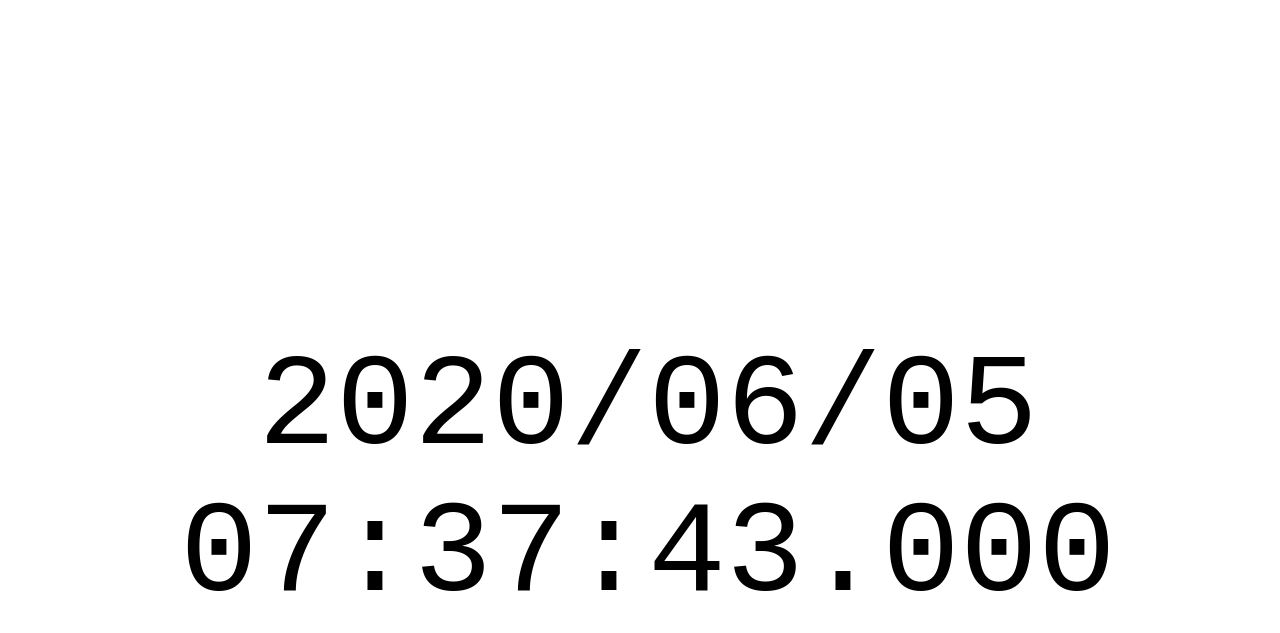
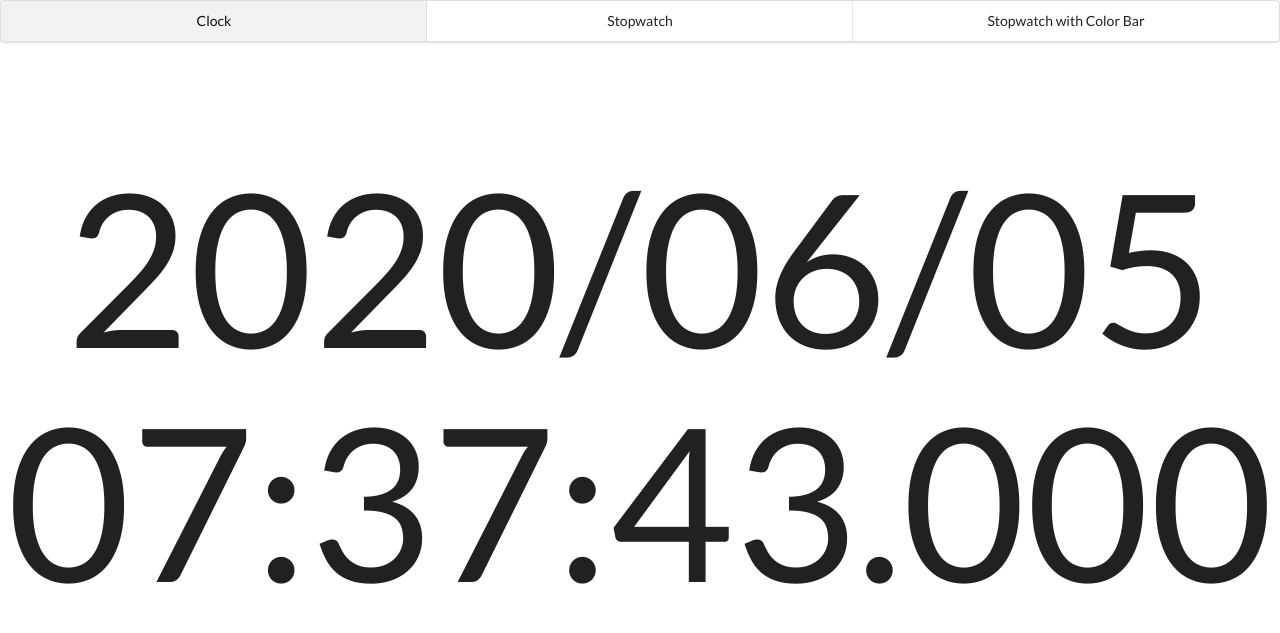
Before and after one commit to Atupon0302/display_timer, a plain HTML site: page index.html in a window 1280 px wide. Drawn offline with nearby package versions, Linux system fonts and the light colour scheme.

Commit message:
support multi window size

```diff
--- /dev/null
+++ b/index.css
@@ -0,0 +1,17 @@
+div{
+    margin: 70px 0;
+    text-align: center;
+    font-size: 70px;
+}
+@media (min-width: 640px) {
+    div{
+        margin: calc(70px + ((1vw - 6.4px)*22.40)) 0;
+        font-size: calc(70px + ((1vw - 6.4px)*22.40));
+    }
+  }
+@media (min-width: 2560px) {
+    div{
+        margin: 500px 0;
+        font-size: 500px;
+    }
+}
--- a/index.html
+++ b/index.html
@@ -5,7 +5,10 @@
     <meta charset="UTF-8" />
     <title>ミリ秒時計</title>
     <meta name="Description" content="ミリ秒に対応した時計です" />
-
+    <!-- semantic.css  -->
+    <link rel="stylesheet" type="text/css" href="https://cdnjs.cloudflare.com/ajax/libs/semantic-ui/2.3.3/semantic.min.css">
+    <link rel="stylesheet" type="text/css" href="index.css">
+    <!--
     <style type="text/css">
         body {
             background-color: #fff;
@@ -23,35 +26,23 @@
             text-align: center;
         }
     </style>
+    -->
 </head>
 
 <body>
-    <p></p>
-    <script type="text/javascript">
-        (function (d) {
-            var p = d.getElementsByTagName('p')[0];
+    <div class="ui three item menu">
+        <a class="item active">Clock</a>
+        <a class="item">Stopwatch</a>
+        <a class="item">Stopwatch with Color Bar</a>
+      </div>
+    <div>
+        <div class="ui container fluid" id="timer_display_day"></div>
+        <div class="ui container fluid" id="timer_display_time"></div>
+    </div>
 
-            setInterval(function () {
-                var date = new Date(),
-                    str =
-                        date.getFullYear() + '/' +
-                        ('0' + (date.getMonth() + 1)).slice(-2) + '/' +
-                        ('0' + date.getDate()).slice(-2) + ' ' +
-                        ('0' + date.getHours()).slice(-2) + ':' +
-                        ('0' + date.getMinutes()).slice(-2) + ':' +
-                        ('0' + date.getSeconds()).slice(-2) + '.' +
-                        ('00' + date.getMilliseconds()).slice(-3);
-
-                /*@cc_on
-                  p.innerText = str;
-                  return;
-                @*/
-
-                p.textContent = str;
-            }, 0);
-        }(document));
-
-    </script>
 </body>
-
+    <script src="https://code.jquery.com/jquery-3.5.1.slim.min.js"></script>
+    <!-- semantic.js  -->
+    <script src="https://cdnjs.cloudflare.com/ajax/libs/semantic-ui/2.3.3/semantic.min.js"></script>
+    <script src="index.js"></script>
 </html>
--- /dev/null
+++ b/index.js
@@ -0,0 +1,20 @@
+
+(function () {
+    setInterval(function () {
+        var date = new Date(),
+            str_day =
+                date.getFullYear() + '/' +
+                ('0' + (date.getMonth() + 1)).slice(-2) + '/' +
+                ('0' + date.getDate()).slice(-2);
+            str_time =
+                ('0' + date.getHours()).slice(-2) + ':' +
+                ('0' + date.getMinutes()).slice(-2) + ':' +
+                ('0' + date.getSeconds()).slice(-2) + '.' +
+                ('00' + date.getMilliseconds()).slice(-3);
+
+        const timer_display_day = document.getElementById('timer_display_day');
+        const timer_display_time = document.getElementById('timer_display_time');
+        timer_display_day.textContent = str_day;
+        timer_display_time.textContent = str_time;
+    }, 0);
+}(document));
```
